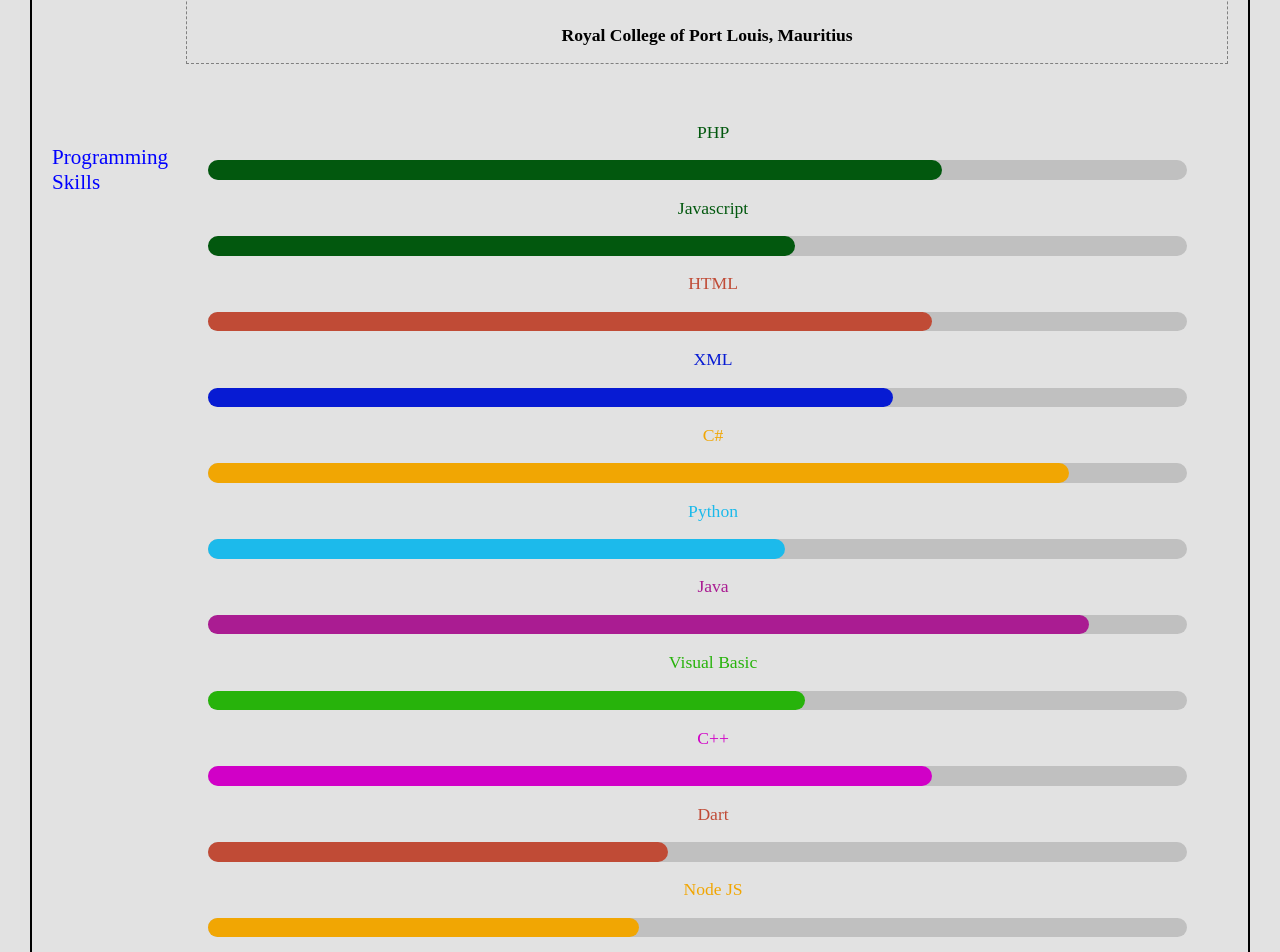
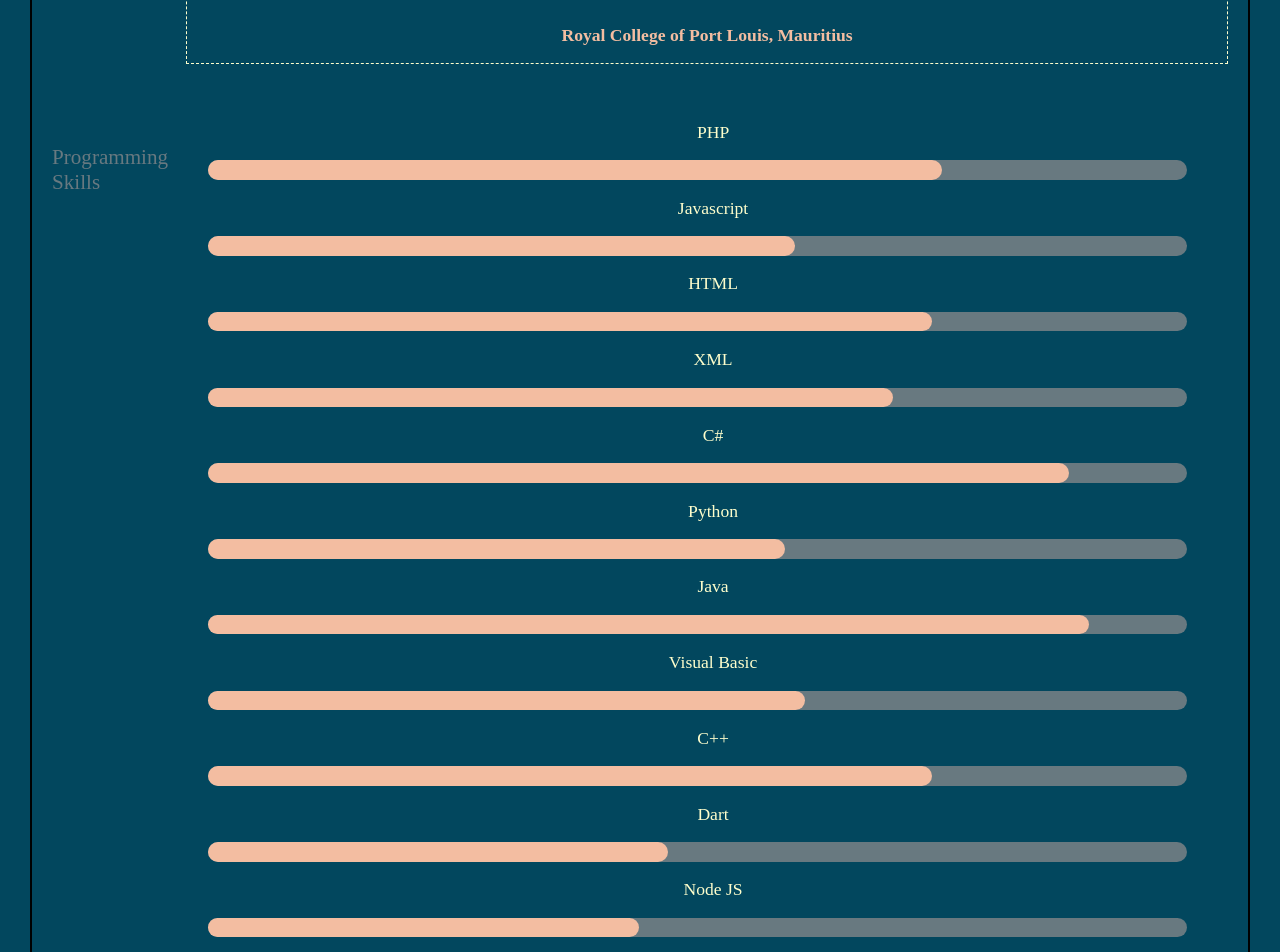
Before and after one commit to varesh007/Website-CV, a plain HTML site: page index.html in a window 1280 px wide. Shown: the part 1280-2232 px from the top of the page. Drawn offline with Linux system fonts and the light colour scheme.

Commit message:
edited styles.css

```diff
--- a/css/styles.css
+++ b/css/styles.css
@@ -1,5 +1,12 @@
+:root{
+    --primary: rgb(254, 254, 204);
+    --secondary: rgb(243, 189, 161);
+    --grey: rgb(104, 121, 128);
+    --blue: rgb(2, 71, 94);
+}
+
 body{
-    background-color: rgb(226, 226, 226);
+    background-color: var(--blue);
     margin: 0;
     padding: 0;
 }
@@ -33,7 +40,7 @@
 .small-title{
     font-size: large;
     font-weight: bold;
-    color: brown;
+    color: var(--grey);
 }
 
 .body{
@@ -47,7 +54,7 @@
     font-size: 1.1em;
     padding-right: 10px;
     text-align: center;
-    color: darkmagenta;
+    color: var(--secondary);
 }
 
 .box-container{
@@ -58,7 +65,7 @@
 
 .title{
     font-size: 1.2em;
-    color: blue;
+    color: var(--grey);
     padding-right: 30px;
     width: 10%;
     padding-top: 20px;
@@ -73,43 +80,45 @@
 
 
 .block{
-    border: 1px grey;
+    border: 1px var(--primary);
     border-style: dashed;
 }
 
 .duration{
-    color: rgb(107, 107, 107);
+    color: var(--grey);
 }
 
 .experience-title{
     font-size: 1.15em;
-    color: rgb(54, 137, 192);
+    color: var(--primary);
 }
 
 .experience-company{
     font-weight: bolder;
+    color: var(--secondary);
 }
 
 .education-title{
     font-size: 1.15em;
-    color: rgb(192, 75, 54);
+    color: var(--primary);
 }
 
 .education-location{
     font-weight: bolder;
+    color: var(--secondary);
 }
 
 .personal-projects-title{
-    color: rgb(192, 75, 54);
+    color: var(--primary);
     font-size: 1.15em;
 }
 
 .personal-projects-description{
-    color: rgb(114, 116, 112);
+    color: var(--secondary);
 }
 
 .activities-title{
-    color: rgb(54, 137, 192);
+    color: var(--secondary);
     font-size: 1.15em;
 }
 
@@ -118,21 +127,8 @@
     width: 100%;
 }
 
-
-
-.skill-container {
-    margin-left: 10px;
-    background-color: rgb(192, 192, 192);
-    width: 95%;
-    border-radius: 15px;
-}
-
-.programming-skills-names div:nth-child(1){
-    color: rgb(2, 88, 14);
-}
-
-.programming-skills-names div:nth-child(1) .skill {
-    background-color: rgb(54, 109, 192);
+.programming-skills-names div .skill{
+    background-color: var(--secondary);
     color: black;
     padding: 1%;
     text-align: right;
@@ -140,148 +136,18 @@
     border-radius: 15px;
 }
 
-.programming-skills-names div:nth-child(2){
-    color: rgb(2, 88, 14);
-}
 
-.programming-skills-names div:nth-child(2) .skill {
-    background-color: rgb(2, 88, 14);
-    color: black;
-    padding: 1%;
-    text-align: right;
-    font-size: 20px;
+.skill-container {
+    margin-left: 10px;
+    background-color: var(--grey);
+    width: 95%;
     border-radius: 15px;
 }
 
-.programming-skills-names div:nth-child(3){
-    color: rgb(192, 75, 54);
+.programming-skills-names div{
+    color: var(--primary);
 }
 
-.programming-skills-names div:nth-child(3) .skill {
-    background-color: rgb(192, 75, 54);
-    color: black;
-    padding: 1%;
-    text-align: right;
-    font-size: 20px;
-    border-radius: 15px;
-}
-
-.programming-skills-names div:nth-child(4){
-    color: rgb(7, 27, 211);
-}
-
-.programming-skills-names div:nth-child(4) .skill {
-    background-color: rgb(7, 27, 211);
-    color: black;
-    padding: 1%;
-    text-align: right;
-    font-size: 20px;
-    border-radius: 15px;
-}
-
-.programming-skills-names div:nth-child(5){
-    color: rgb(241, 166, 3);
-}
-
-.programming-skills-names div:nth-child(5) .skill {
-    background-color: rgb(241, 166, 3);
-    color: black;
-    padding: 1%;
-    text-align: right;
-    font-size: 20px;
-    border-radius: 15px;
-}
-
-.programming-skills-names div:nth-child(6){
-    color: rgb(28, 186, 235);
-}
-
-.programming-skills-names div:nth-child(6) .skill {
-    background-color: rgb(28, 186, 235);
-    color: black;
-    padding: 1%;
-    text-align: right;
-    font-size: 20px;
-    border-radius: 15px;
-}
-
-.programming-skills-names div:nth-child(7){
-    color: rgb(170, 28, 146);
-}
-
-.programming-skills-names div:nth-child(7) .skill {
-    background-color: rgb(170, 28, 146);
-    color: black;
-    padding: 1%;
-    text-align: right;
-    font-size: 20px;
-    border-radius: 15px;
-}
-
-.programming-skills-names div:nth-child(8){
-    color: rgb(39, 179, 11);
-}
-
-.programming-skills-names div:nth-child(8) .skill {
-    background-color: rgb(39, 179, 11);
-    color: black;
-    padding: 1%;
-    text-align: right;
-    font-size: 20px;
-    border-radius: 15px;
-}
-
-.programming-skills-names div:nth-child(9){
-    color: rgb(209, 0, 199);
-}
-
-.programming-skills-names div:nth-child(9) .skill {
-    background-color:rgb(209, 0, 199);
-    color: black;
-    padding: 1%;
-    text-align: right;
-    font-size: 20px;
-    border-radius: 15px;
-}
-
-.programming-skills-names div:nth-child(10){
-    color: rgb(192, 75, 54);
-}
-
-.programming-skills-names div:nth-child(10) .skill {
-    background-color: rgb(192, 75, 54);
-    color: black;
-    padding: 1%;
-    text-align: right;
-    font-size: 20px;
-    border-radius: 15px;
-}
-
-.programming-skills-names div:nth-child(11){
-    color: rgb(241, 166, 3);
-}
-
-.programming-skills-names div:nth-child(11) .skill {
-    background-color: rgb(241, 166, 3);
-    color: black;
-    padding: 1%;
-    text-align: right;
-    font-size: 20px;
-    border-radius: 15px;
-}
-
-.programming-skills-names div:nth-child(12){
-    color: rgb(28, 186, 235);
-}
-
-.programming-skills-names div:nth-child(12) .skill {
-    background-color: rgb(28, 186, 235);
-    color: black;
-    padding: 1%;
-    text-align: right;
-    font-size: 20px;
-    border-radius: 15px;
-}
 
 .php{
     width: 73%;
@@ -335,6 +201,7 @@
 footer{
     height: 50px;
     background-color: aqua;
+    display: none;
 }
 
 
```
